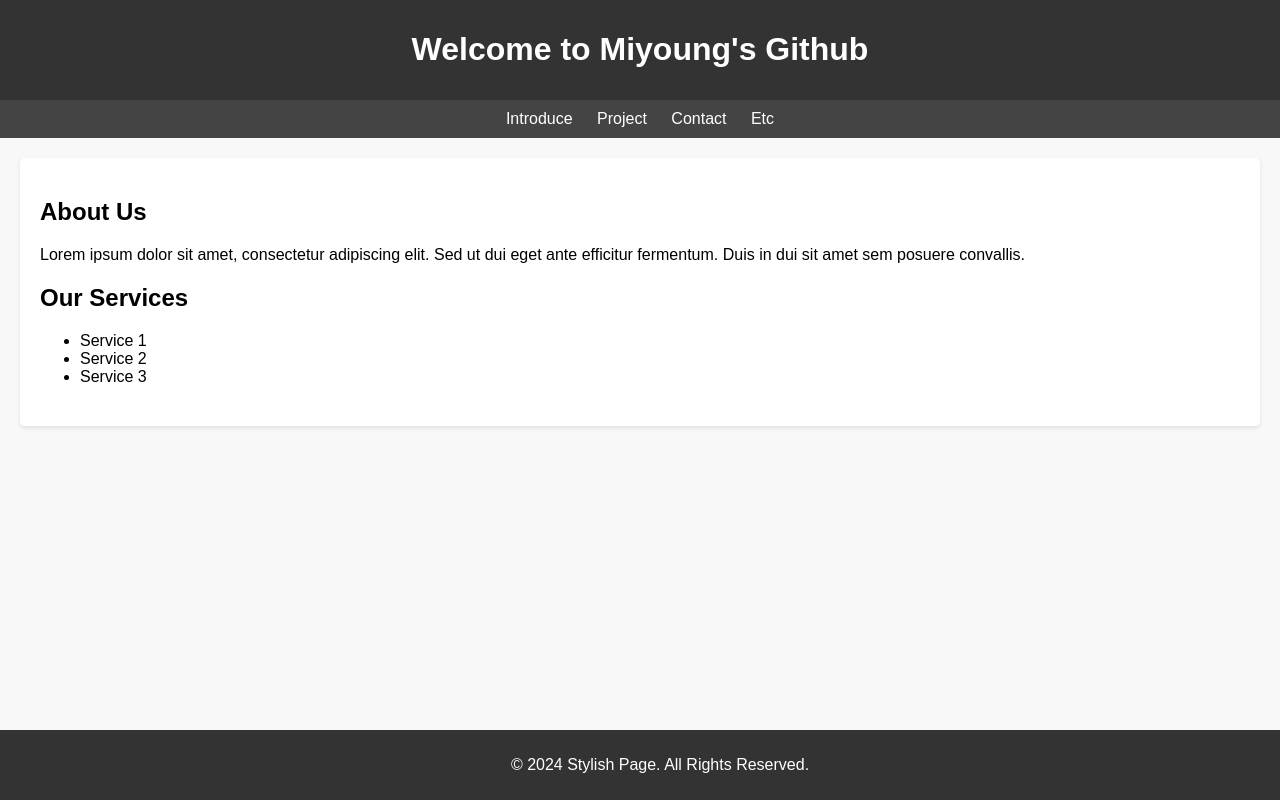
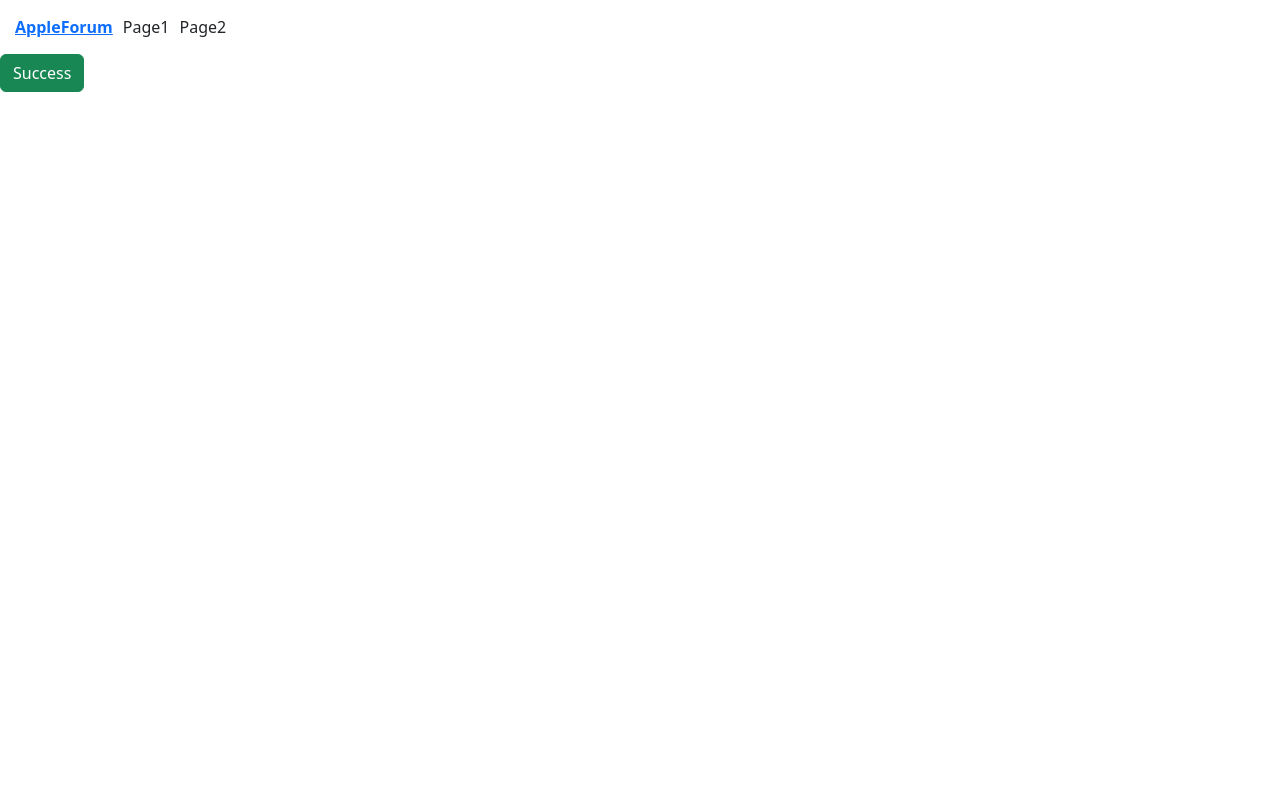
Before and after one commit to SeoMiYoung/study-server-development, a website: page index.html in a window 1280 px wide. Drawn offline with nearby package versions, Linux system fonts and the light colour scheme.

Commit message:
디자인 못하면 bootstrap사용하기

```diff
--- a/index.html
+++ b/index.html
@@ -5,76 +5,16 @@
     <meta http-equiv="X-UA-Compatible" content="IE=edge">
     <meta name="viewport" content="width=device-width, initial-scale=1.0">
     <title>Stylish Page</title>
-    <style>
-        body {
-            font-family: Arial, sans-serif;
-            margin: 0;
-            padding: 0;
-            background-color: #f8f8f8;
-        }
-        header {
-            background-color: #333;
-            color: white;
-            padding: 10px 20px;
-            text-align: center;
-        }
-        nav {
-            background-color: #444;
-            padding: 10px 20px;
-            text-align: center;
-        }
-        nav a {
-            color: white;
-            text-decoration: none;
-            margin: 0 10px;
-        }
-        main {
-            padding: 20px;
-            margin: 20px;
-            background-color: white;
-            border-radius: 5px;
-            box-shadow: 0 2px 4px rgba(0, 0, 0, 0.1);
-        }
-        section {
-            margin-bottom: 20px;
-        }
-        footer {
-            background-color: #333;
-            color: white;
-            text-align: center;
-            padding: 10px 20px;
-            position: fixed;
-            bottom: 0;
-            width: 100%;
-        }
-    </style>
+    <link href="https://cdn.jsdelivr.net/npm/bootstrap@5.3.3/dist/css/bootstrap.min.css" rel="stylesheet" integrity="sha384-QWTKZyjpPEjISv5WaRU9OFeRpok6YctnYmDr5pNlyT2bRjXh0JMhjY6hW+ALEwIH" crossorigin="anonymous">
+    <link href="/main.css" rel="stylesheet" />
 </head>
 <body>
-    <header>
-        <h1>Welcome to Miyoung's Github</h1>
-    </header>
-    <nav>
-        <a href="#">Introduce</a>
-        <a href="#">Project</a>
-        <a href="#">Contact</a>
-        <a href="#">Etc</a>
-    </nav>
-    <main>
-        <section>
-            <h2>About Us</h2>
-            <p>Lorem ipsum dolor sit amet, consectetur adipiscing elit. Sed ut dui eget ante efficitur fermentum. Duis in dui sit amet sem posuere convallis.</p>
-        </section>
-        <section>
-            <h2>Our Services</h2>
-            <ul>
-                <li>Service 1</li>
-                <li>Service 2</li>
-                <li>Service 3</li>
-            </ul>
-        </section>
-    </main>
-    <footer>
-        <p>&copy; 2024 Stylish Page. All Rights Reserved.</p>
-    </footer>
+    <div class="nav">
+        <a class="logo">AppleForum</a>
+        <a>Page1</a>
+        <a>Page2</a>
+    </div>
+    <button type="button" class="btn btn-success">Success</button>
+    <script src="https://cdn.jsdelivr.net/npm/bootstrap@5.3.3/dist/js/bootstrap.bundle.min.js" integrity="sha384-YvpcrYf0tY3lHB60NNkmXc5s9fDVZLESaAA55NDzOxhy9GkcIdslK1eN7N6jIeHz" crossorigin="anonymous"></script>
 </body>
 </html>
--- /dev/null
+++ b/public/main.css
@@ -0,0 +1,15 @@
+body {
+    margin: 0;
+}
+.nav {
+    display: flex;
+    padding: 15px;
+    align-items: center;
+    background : white;
+}
+.nav a {
+    margin-right: 10px;
+}
+.logo {
+    font-weight: bold;
+}
```
Also changed, not shown: introduce.html (deleted, +0 -11 lines), server.js (+3 -4 lines).
